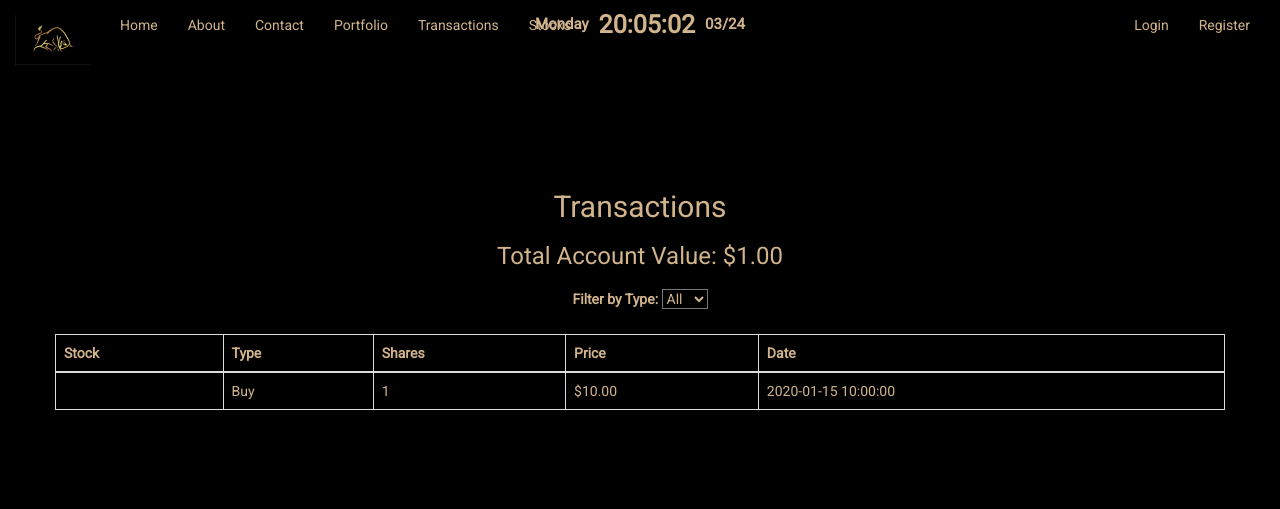
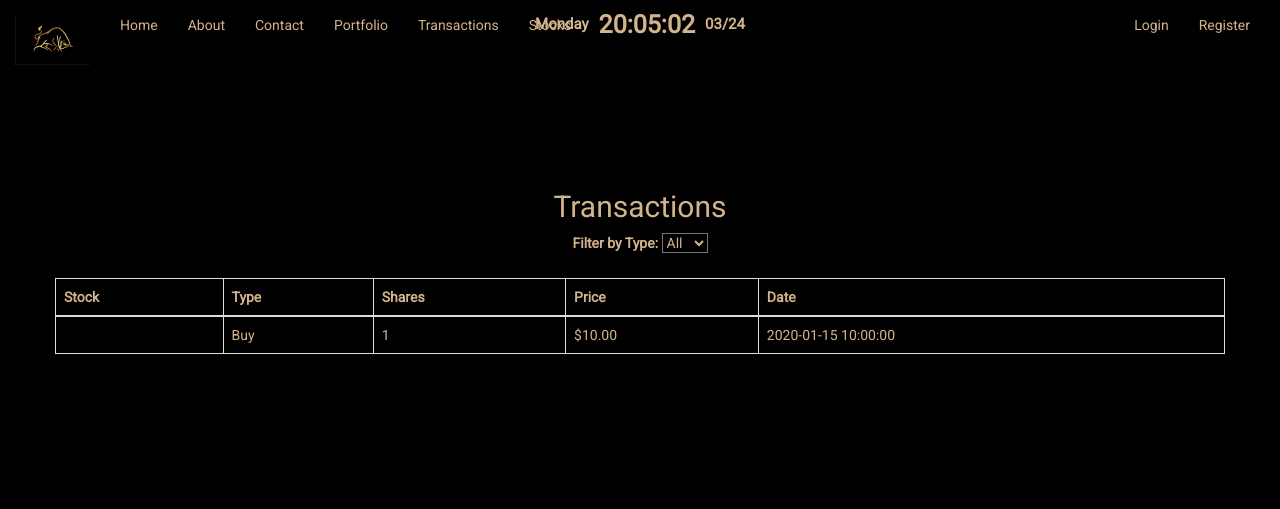
Before and after one commit to kadenoherrin/IFT-401-Capstone, a Flask app: template templates/transactions.html in a window 1280 px wide. Shown: the top 509 px of the page. Run offline with Flask 3, Linux system fonts and the light colour scheme; tables that the repository leaves empty hold one stand-in row (values such as "Sample post"); the template is opened without the code that fills it: values that come from a table or form of the project are taken from there, most other values are stand-ins (such as "Sample title", 1, 10 or a date in 2020); parts of the project's set-up code (start-up, migrations or seed data) failed here and were passed over; some libraries are stand-ins or nearby versions.

Commit message:
Update transactions.html

```diff
--- a/templates/transactions.html
+++ b/templates/transactions.html
@@ -4,9 +4,6 @@
 <div class="container" style="padding: 100px 0;">
   <h1 class="text-center" style="color: var(--text-color); font-size: 3rem;">Transactions</h1>
   {% if transactions %}
-    <div class="text-center" style="margin-bottom: 20px; font-size: 1.6rem; color: var(--text-color);">
-      <h3>Total Account Value: {{ total_value|currency }}</h3>
-    </div>
     <div class="text-center" style="margin-bottom: 20px;">
       <label for="transaction-filter" style="font-size: 1.4rem; color: var(--text-color);">Filter by Type:</label>
       <select id="transaction-filter" class="form-select" style="display: inline-block; width: auto; font-size: 1.4rem; background-color: black; color: var(--text-color);">
```
